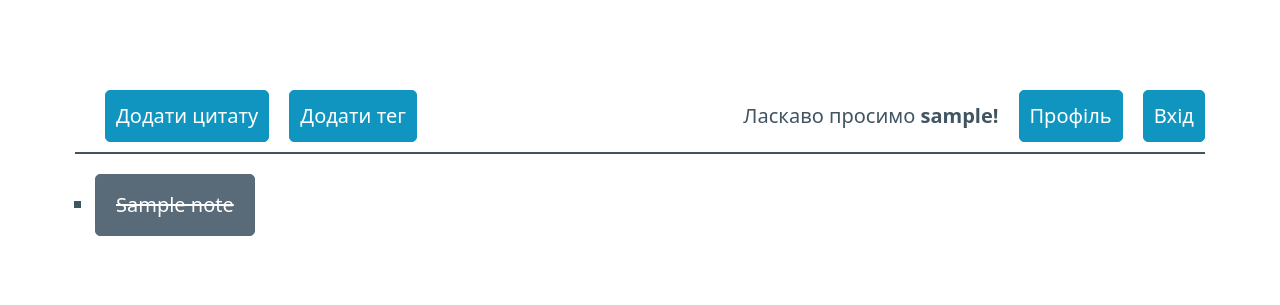
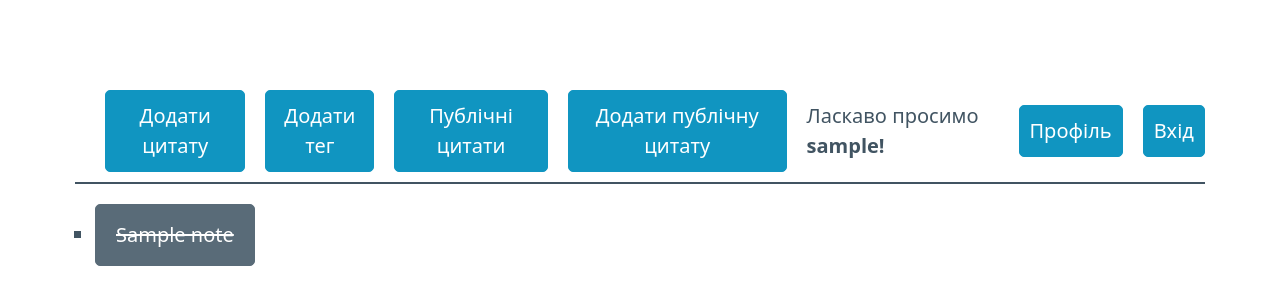
Before and after one commit to CadejoBlanko/homework10, a Django app: page / in a window 1280 px wide. Shown: the top 305 px of the page. Run offline with Django 4.2, Linux system fonts and the light colour scheme; a user stored in the database is signed in; tables that the repository leaves empty hold one stand-in row (values such as "Sample post"); parts of the project's set-up code (start-up, migrations or seed data) failed here and were passed over.

Commit message:
Update index.html

```diff
--- a/MyNote/testnotes/noteapp/templates/noteapp/index.html
+++ b/MyNote/testnotes/noteapp/templates/noteapp/index.html
@@ -12,6 +12,8 @@
         <ul>
             <li><a href="{% url 'noteapp:note' %}" role="button">Додати цитату</a></li>
             <li><a href="{% url 'noteapp:tag' %}" role="button">Додати тег</a></li>
+            <li><a href="{% url 'noteapp:all_quotes' %}" role="button">Публічні цитати</a></li>
+            <li><a href="{% url 'noteapp:add_quote' %}" role="button">Додати публічну цитату</a></li>
         </ul>
         <ul>
             <li>Ласкаво просимо <b>{{ user.username }}!</b></li>
```
